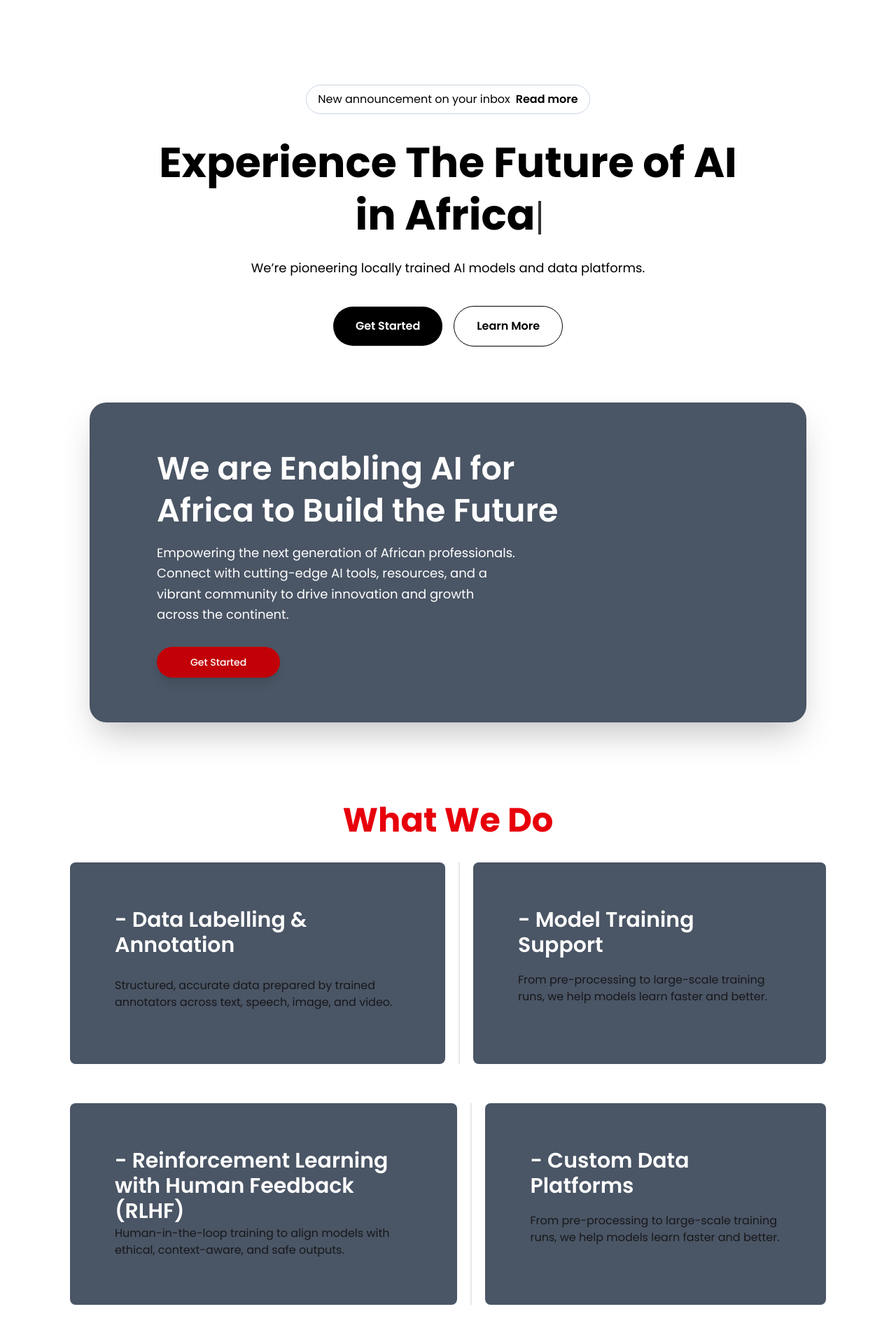
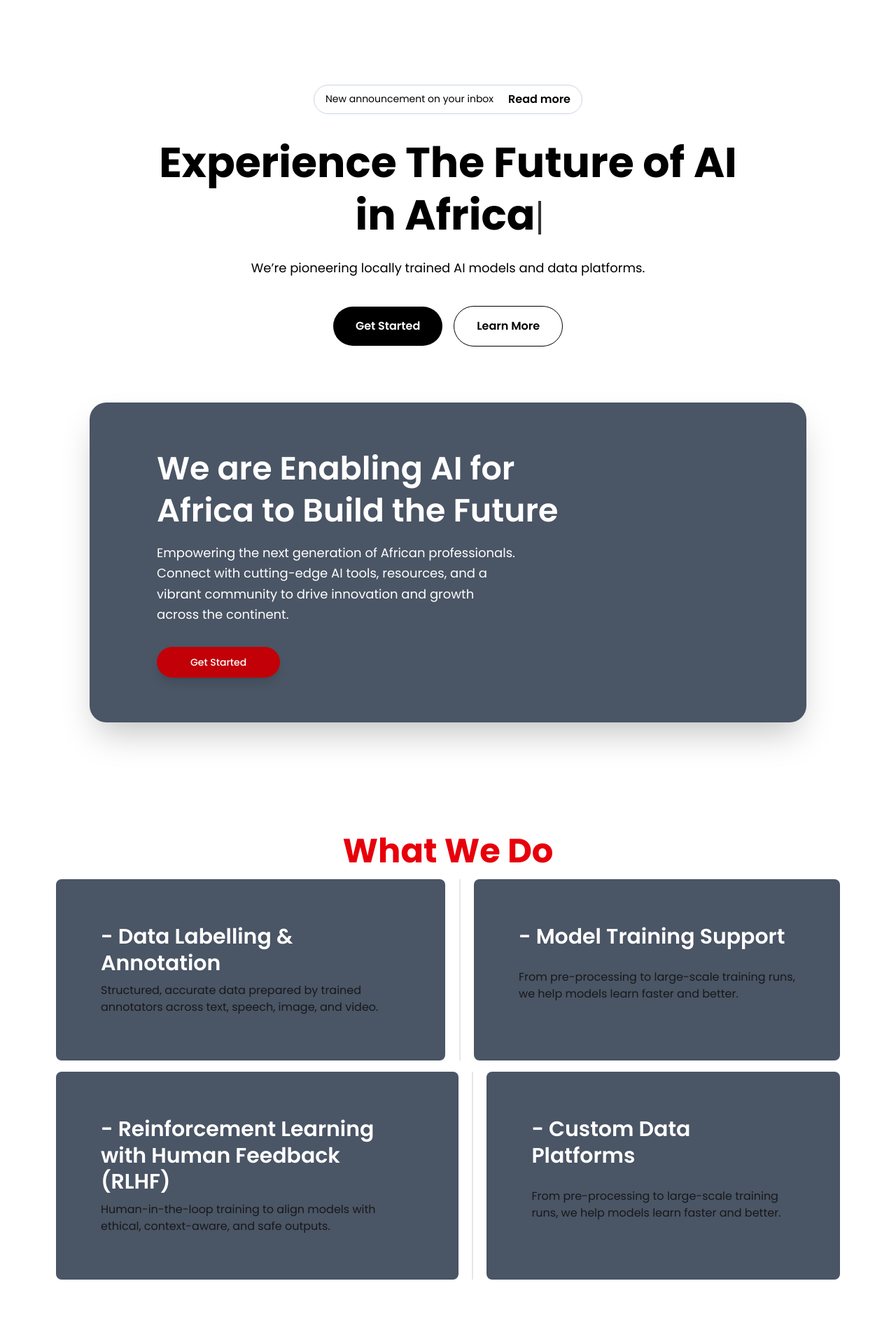
Before and after one commit to GIDEONJR4/Code-Stoic, a React (Vite) app: page / in a window 1280 px wide. Shown: the part 80-2000 px from the top of the page at 70% size. Built offline with nearby package versions, Linux system fonts and the light colour scheme.

Commit message:
new changes on small screens

```diff
--- a/src/What-we-do.jsx
+++ b/src/What-we-do.jsx
@@ -1,7 +1,7 @@
 export default function WhatWeDo() {
   return (
     <div
-      className="py-9 px-20 gap-4 items-center flex-1 justify-center flex flex-col bg-white"
+      className=" px-20 gap-4 items-center flex-1 justify-center flex flex-col bg-white scroll-mt-96 lg:scroll-mt-80 py-20"
       id="what-we-do"
     >
       <div>
@@ -9,9 +9,9 @@ export default function WhatWeDo() {
           What We Do
         </h1>
       </div>
-      <div className="flex w-full flex-col flex-2 lg:flex-row py-5 px-5">
-        <div className="card bg-gray-600 rounded-box grid h-72 grow place-items-left p-16 sm:h-auto gap-4">
-          <h1 className="font-semibold text-3xl text-white">
+      <div className="flex w-full flex-col flex-2 lg:flex-row ">
+        <div className="card bg-gray-600 rounded-box grid h-auto grow place-items-left p-8 sm:h-auto sm:p-32 sm:mb-12 lg:mb-0 lg:p-16 gap-2">
+          <h1 className="font-semibold text-xl sm:text-2xl md:text-3xl text-white leading-tight break-words">
             - Data Labelling & Annotation
           </h1>
           <p>
@@ -20,8 +20,8 @@ export default function WhatWeDo() {
           </p>
         </div>
         <div className="divider lg:divider-horizontal"></div>
-        <div className="card bg-gray-600 rounded-box grid h-72 grow place-items-left p-16 ">
-          <h1 className="font-semibold text-3xl text-white">
+        <div className="card bg-gray-600 rounded-box grid h-auto grow place-items-left p-8 sm:h-auto sm:p-32 sm:mb-12 lg:mb-0 lg:p-16 gap-2">
+          <h1 className="font-semibold text-xl sm:text-2xl md:text-3xl text-white leading-tight break-words">
             - Model Training Support
           </h1>
           <p>
@@ -32,9 +32,9 @@ export default function WhatWeDo() {
       </div>
 
       {/* second row */}
-      <div className="flex w-full flex-col flex-2 lg:flex-row py-5 px-5">
-        <div className="card bg-gray-600 rounded-box grid h-72 grow place-items-left p-16">
-          <h1 className="font-semibold text-3xl text-white">
+      <div className="flex w-full flex-col flex-2 lg:flex-row ">
+        <div className="card bg-gray-600 rounded-box grid h-auto grow place-items-left p-8 sm:h-auto sm:p-32 sm:mb-12 lg:mb-0 lg:p-16 gap-2">
+          <h1 className="font-semibold text-xl sm:text-2xl md:text-3xl text-white leading-tight break-words">
             - Reinforcement Learning with Human Feedback (RLHF)
           </h1>
           <p>
@@ -43,8 +43,8 @@ export default function WhatWeDo() {
           </p>
         </div>
         <div className="divider lg:divider-horizontal"></div>
-        <div className="card bg-gray-600 rounded-box grid h-72 grow place-items-left p-16">
-          <h1 className="font-semibold text-3xl text-white">
+        <div className="card bg-gray-600 rounded-box grid h-auto grow place-items-left p-8 sm:h-auto sm:p-32 sm:mb-12 lg:mb-0 lg:p-16 gap-2">
+          <h1 className="font-semibold text-xl sm:text-2xl md:text-3xl text-white leading-tight break-words">
             - Custom Data Platforms
           </h1>
           <p>
--- a/src/cta.jsx
+++ b/src/cta.jsx
@@ -3,7 +3,7 @@ export default function Cta() {
     // This parent container handles the centering on the page
     <div
       id="cta"
-      className="min-h-screen w-full flex items-center justify-center bg-white px-4 "
+      className="min-h-screen w-full flex items-center justify-center bg-white px-4 scroll-mt-80"
     >
       {/* Your original CTA component */}
       <div className="flex flex-col items-center justify-center max-w-5xl w-full rounded-2xl shadow-md bg-gray-600 px-8 py-20 text-center">
--- a/src/hero1.jsx
+++ b/src/hero1.jsx
@@ -97,15 +97,21 @@ export default function Hero1() {
             isMenuOpen ? "max-h-screen border-t" : "max-h-0"
           } overflow-hidden transition-all duration-300 ease-in-out md:hidden bg-white`}
         >
-          <div className="flex flex-col p-6 gap-6 font-medium text-lg text-black">
-            <a href="#" onClick={() => setIsMenuOpen(false)}>
+          <div className="flex flex-col p-6 gap-6 font-medium text-lg text-black ">
+            <a href="#home" onClick={() => setIsMenuOpen(false)}>
               Home
             </a>
-            <a href="#" onClick={() => setIsMenuOpen(false)}>
+            <a href="#what-we-do" onClick={() => setIsMenuOpen(false)}>
               What we do
             </a>
-            <a href="#" onClick={() => setIsMenuOpen(false)}>
+            <a href="#pricing" onClick={() => setIsMenuOpen(false)}>
               Pricing
+            </a>
+            <a href="#cta" className="hover:opacity-70">
+              Partner with Us
+            </a>
+            <a href="#footer" className="hover:opacity-70">
+              FAQs
             </a>
             <button className="bg-black text-white w-full py-4 rounded-xl">
               Contact Us
@@ -117,8 +123,10 @@ export default function Hero1() {
       {/* Main Content */}
       <div className="flex flex-col items-center text-center mt-12 md:mt-32 px-4">
         {/* ... (Your Announcement and Typing Headline code remains the same) ... */}
-        <div className="flex items-center gap-2 border border-slate-300 rounded-full px-4 py-2 mb-8 bg-white text-black">
-          <span>New announcement on your inbox</span>
+        <div className="flex items-center justify-between gap-2 border border-slate-300 rounded-full px-3 py-1.5 mb-8 bg-white text-black w-full max-w-sm mx-auto sm:px-4 sm:py-2">
+          <span className="text-[11px] leading-tight sm:text-sm">
+            New announcement on your inbox
+          </span>
           <button className="font-semibold">Read more</button>
         </div>
 
--- a/src/pricing.jsx
+++ b/src/pricing.jsx
@@ -48,7 +48,7 @@ export default function Pricing() {
   return (
     <section
       id="pricing"
-      className="flex items-center justify-center flex-col py-20 px-4 bg-white font-sans"
+      className="flex items-center justify-center flex-col py-20 px-4 bg-white font-sans scroll-mt-80"
     >
       <h1 className="font-medium text-4xl md:text-[52px] text-slate-800 text-center">
         Flexible Pricing Plans
```
